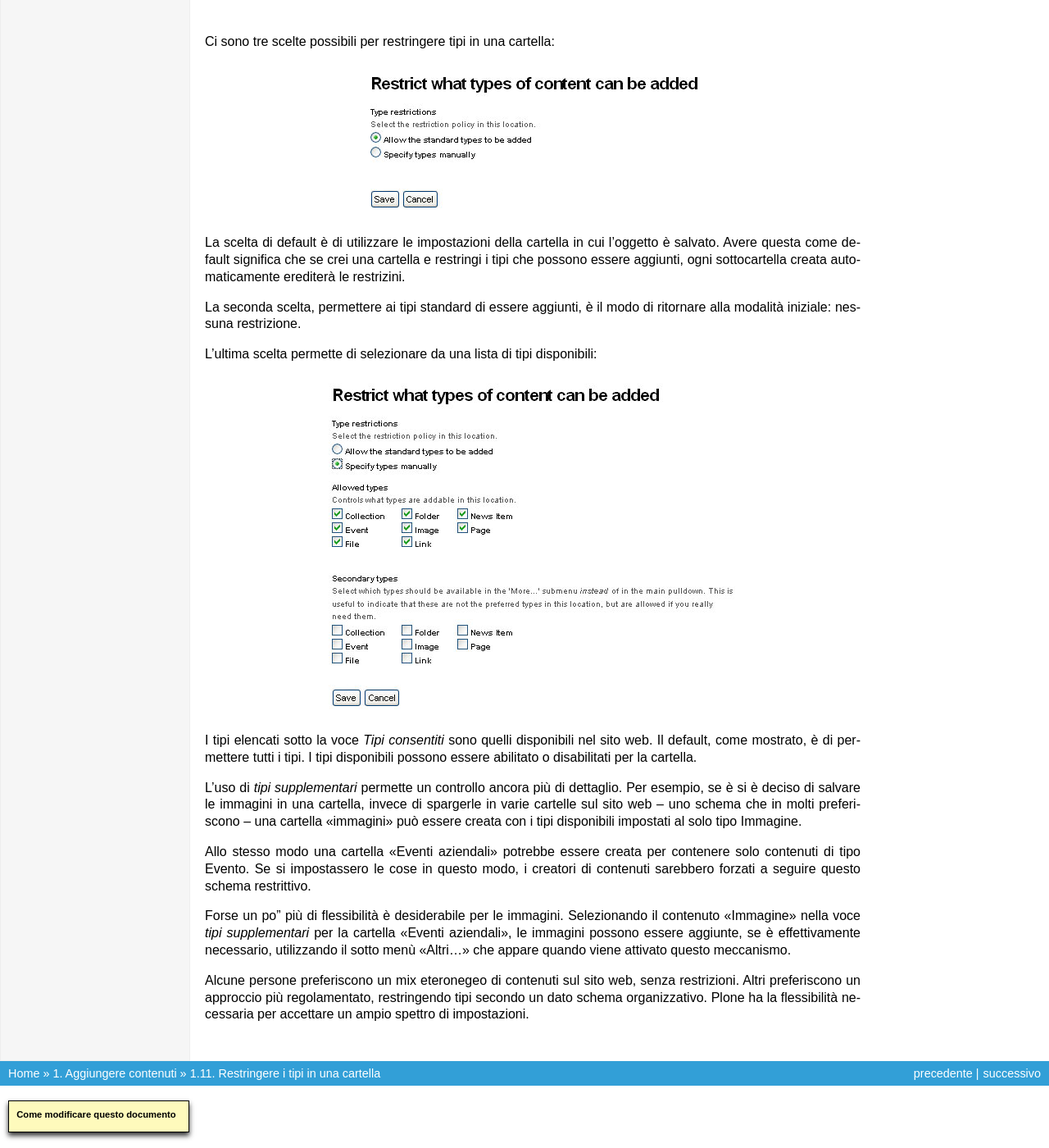
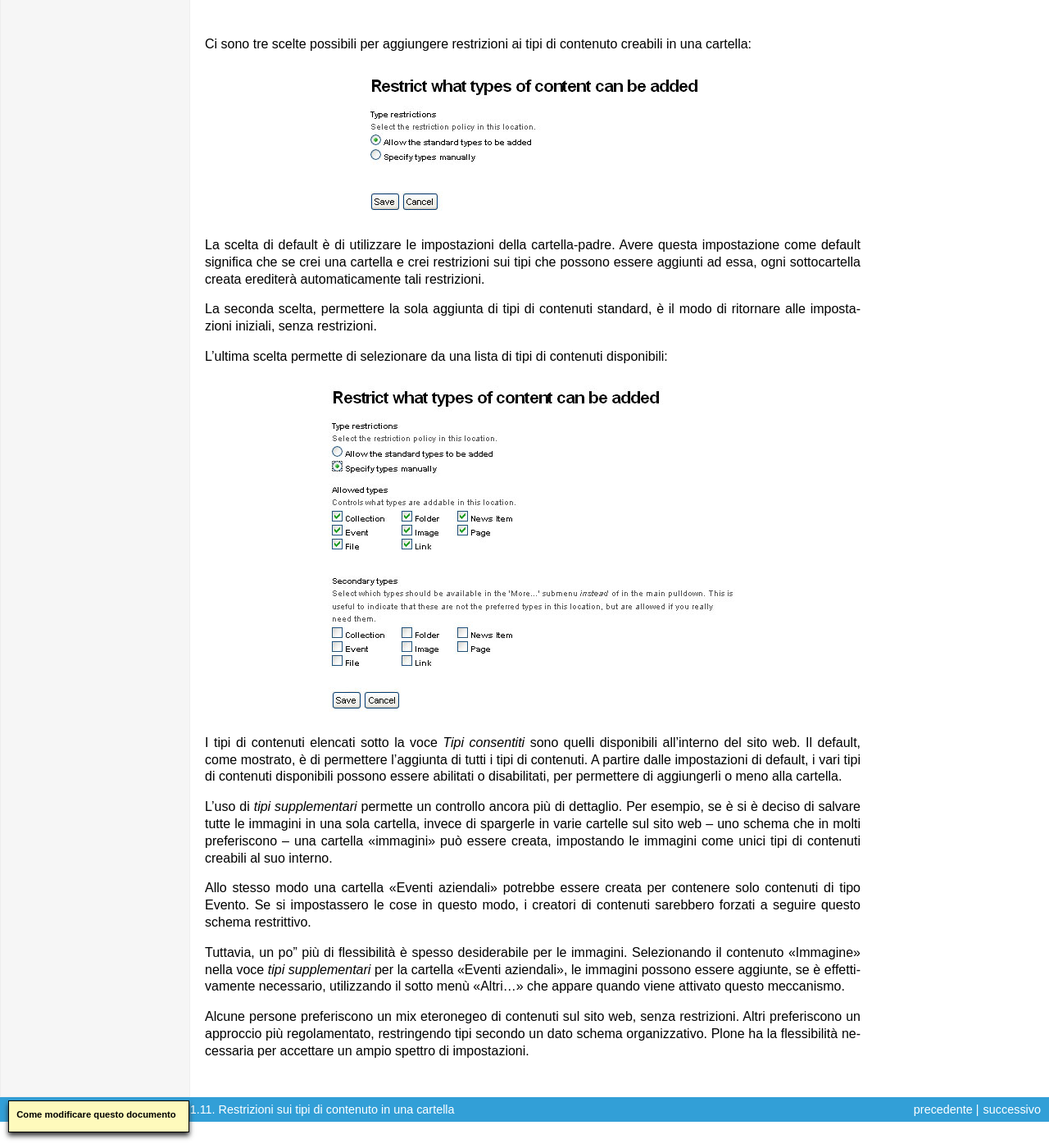
Before and after one commit to plone-it/collective.italiandocumentation, a Sphinx documentation site: the page built from source/adding-content/restricting-types-in-a-folder.rst, in a window 1280 px wide and 1400 px high, scrolled down 751 px. Shown: the whole window at 82% size. Built offline with Sphinx 7.4.7, drawn with Linux system fonts in a browser that asks for light colours; pages that are not in the unit, such as notebooks, are missing from menus; some of the changed text lies outside the part shown.

Commit message:
Reviewed chapter 2.11

```diff
--- a/source/adding-content/restricting-types-in-a-folder.rst
+++ b/source/adding-content/restricting-types-in-a-folder.rst
@@ -1,19 +1,19 @@
-Restringere i tipi in una cartella
+Restrizioni sui tipi di contenuto in una cartella
 ===================================
 
-**Il menu "Aggiungi nuovo" ha la possibilità di restringere i tipi di
-contenuto che posono essere aggiunti alla cartella.**
+**Il menu "Aggiungi nuovo" ha la possibilità di limitare i tipi di
+contenuto che possono essere aggiunti alla cartella.**
 
 :Data: 27-11-2012
 :Traduzione: Massimo Azzolini
 :Impaginazione: Massimo Azzolini
-:Revisione:
+:Revisione: Giovanni Giangiobbe
 
-Restringere i tipi disponibili ad essere aggiunti ad una cartella è
+Limitare i tipi di contenuti che possono essere aggiunti ad una cartella è
 il modo più semplice per controllare la creazione di contenuti in un
-sito web Plone. Puoi scegliere di restringere i tipi di contenuti se il
+sito web Plone. Puoi scegliere di utilizzare restrizioni sui tipi di contenuti se il
 tuo sito viene gestito da numerose persone. In questo modo puoi forzare
-buone pratiche come ad esempio inserire solo immagini in una cartella
+buone pratiche, come ad esempio inserire solo immagini in una cartella
 cui hai dato nome "cartella immagini".
 
 Prima di tutto, seleziona l'ultima opzione nel menu "aggiungi"
@@ -25,42 +25,42 @@ chiamata "Restrizioni..."
 
    add-new-menu.png
 
-Ci sono tre scelte possibili per restringere tipi in una cartella:
+Ci sono tre scelte possibili per aggiungere restrizioni ai tipi di contenuto creabili in una cartella:
 
 .. figure:: ../_static/restricttypes.png
    :align: center
    :alt:
 
-La scelta di default è di utilizzare le impostazioni della cartella in cui
-l'oggetto è salvato. Avere questa come default significa che se crei una
-cartella e restringi i tipi che possono essere aggiunti, ogni sottocartella
-creata automaticamente erediterà le restrizini.
+La scelta di default è di utilizzare le impostazioni della cartella-padre.
+Avere questa impostazione come default significa che se crei una
+cartella e crei restrizioni sui tipi che possono essere aggiunti ad essa, ogni sottocartella
+creata erediterà automaticamente tali restrizioni.
 
-La seconda scelta, permettere ai tipi standard di essere aggiunti, è il
-modo di ritornare alla modalità iniziale: nessuna restrizione.
+La seconda scelta, permettere la sola aggiunta di tipi di contenuti standard, è il
+modo di ritornare alle impostazioni iniziali, senza restrizioni.
 
-L'ultima scelta permette di selezionare da una lista di tipi disponibili:
+L'ultima scelta permette di selezionare da una lista di tipi di contenuti disponibili:
 
 .. figure:: ../_static/restricttypesmanually.png
    :align: center
    :alt:
 
-I tipi elencati sotto la voce *Tipi consentiti* sono quelli disponibili
-nel sito web. Il default, come mostrato, è di permettere tutti i tipi.
-I tipi disponibili possono essere abilitato o disabilitati per la cartella.
+I tipi di contenuti elencati sotto la voce *Tipi consentiti* sono quelli disponibili
+all'interno del sito web. Il default, come mostrato, è di permettere l'aggiunta di tutti i tipi di contenuti.
+A partire dalle impostazioni di default, i vari tipi di contenuti disponibili possono essere
+abilitati o disabilitati, per permettere di aggiungerli o meno alla cartella.
 
 L'uso di *tipi supplementari* permette un controllo ancora più di dettaglio. Per
-esempio, se è si è deciso di salvare le immagini in una cartella, invece di
+esempio, se è si è deciso di salvare tutte le immagini in una sola cartella, invece di
 spargerle in varie cartelle sul sito web -- uno schema che in molti
-preferiscono -- una cartella "immagini" può essere creata con i tipi
-disponibili impostati al solo tipo Immagine.
+preferiscono -- una cartella "immagini" può essere creata, impostando le immagini come unici tipi
+di contenuti creabili al suo interno.
 
-Allo stesso modo una cartella
-"Eventi aziendali" potrebbe essere creata per contenere solo contenuti
+Allo stesso modo una cartella "Eventi aziendali" potrebbe essere creata per contenere solo contenuti
 di tipo Evento. Se si impostassero le cose in questo modo, i creatori
 di contenuti sarebbero forzati a seguire questo schema restrittivo.
 
-Forse un po' più di flessibilità è desiderabile per le immagini.
+Tuttavia, un po' più di flessibilità è spesso desiderabile per le immagini.
 Selezionando il contenuto "Immagine" nella voce *tipi supplementari* per la
 cartella "Eventi aziendali", le immagini possono essere aggiunte, se è
 effettivamente necessario, utilizzando il sotto menù "Altri..." che appare
```
